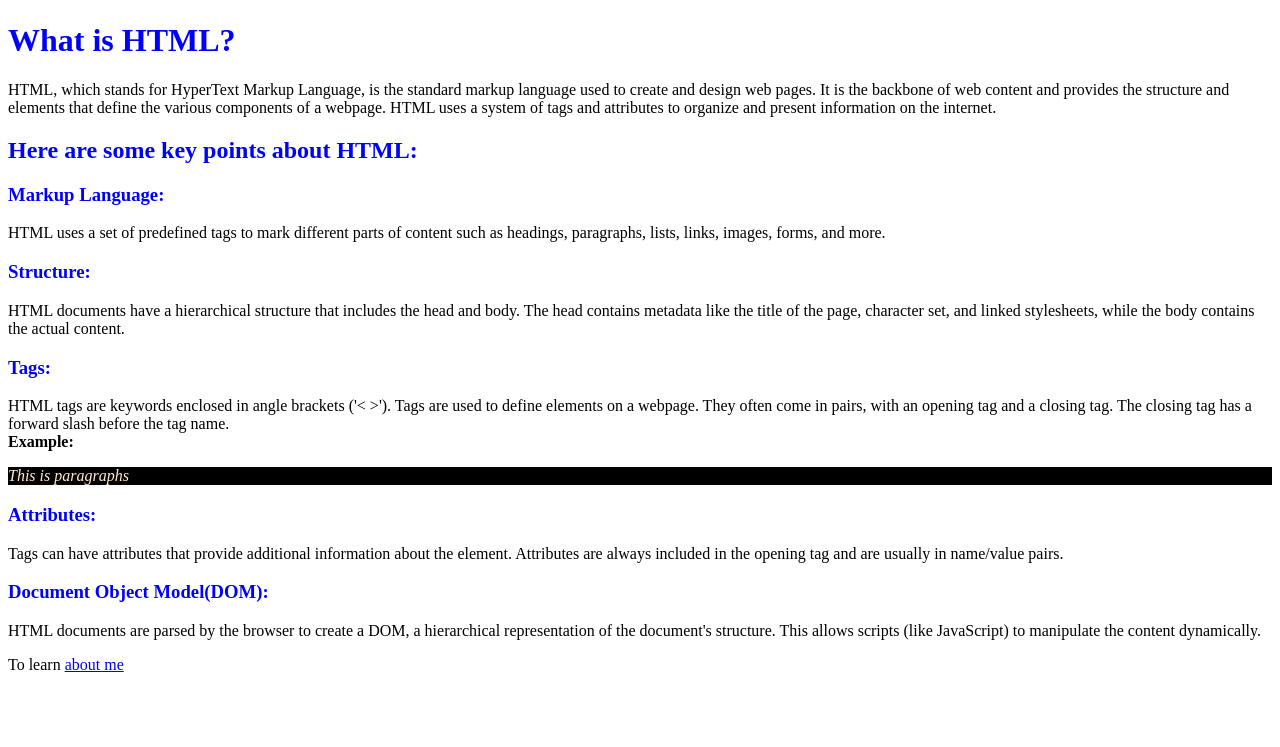
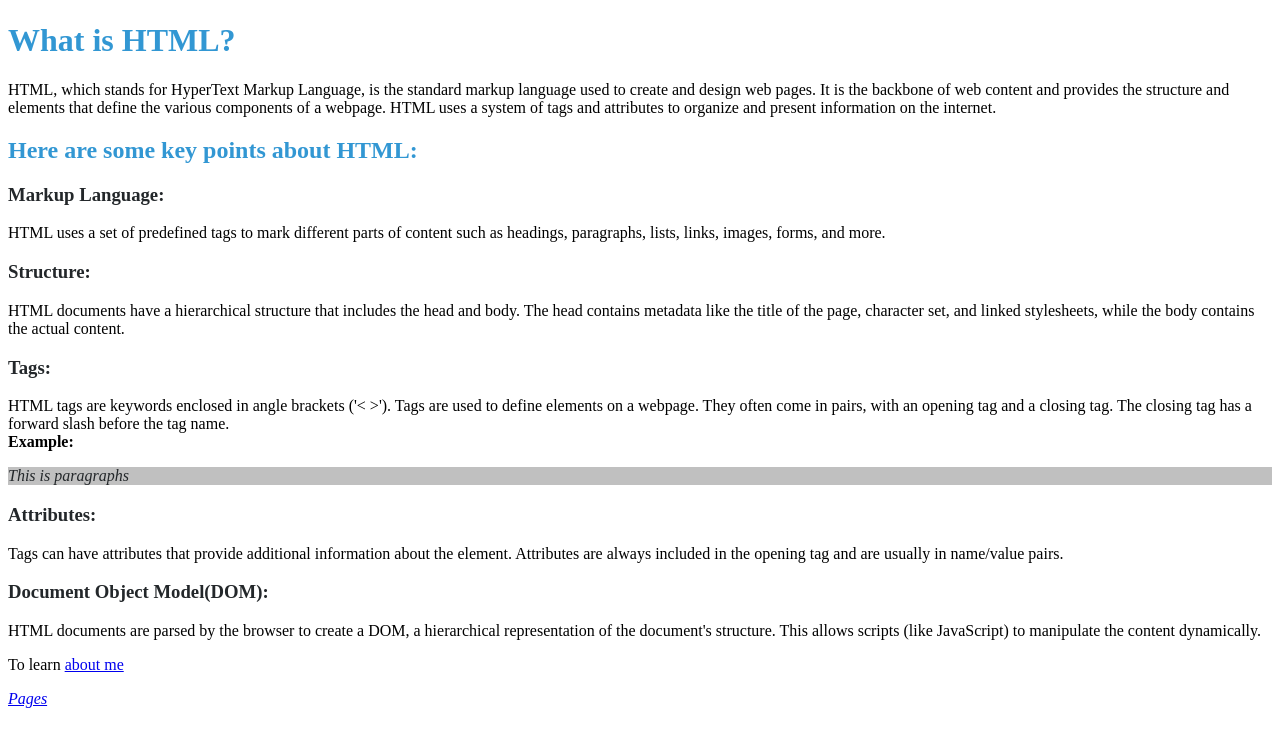
Before and after one commit to Tareqhasanmunna/HTML_learing, a plain HTML site: page index.html in a window 1280 px wide. Shown: the part 27-774 px from the top of the page. Drawn offline with Linux system fonts and the light colour scheme.

Commit message:
Color corrections and new hyperlink added.

```diff
--- a/index.html
+++ b/index.html
@@ -10,17 +10,17 @@
             <center><img src="Image/Bismillah_Calligraphy19.svg">
             </center>
 
-        <h1 style="color: blue;">What is HTML?</h1>
+        <h1 style="color: rgb(50, 151, 211);">What is HTML?</h1>
         <p>HTML, which stands for HyperText Markup Language, is the standard markup language used to create and design web pages. It is the backbone of web content and provides the structure and elements that define the various components of a webpage. HTML uses a system of tags and attributes to organize and present information on the internet.<br></p>
-        <h2 style="color: blue;">Here are some key points about HTML:</h2>
+        <h2 style="color: rgb(50, 151, 211);">Here are some key points about HTML:</h2>
         <p>
-            <h3 style="color: blue;">Markup Language:</h3> HTML uses a set of predefined tags to mark different parts of content such as headings, paragraphs, lists, links, images, forms, and more.<br>
-            <h3 style="color: blue;">Structure:</h3> HTML documents have a hierarchical structure that includes the head and body. The head contains metadata like the title of the page, character set, and linked stylesheets, while the body contains the actual content.<br>
-            <h3 style="color: blue;">Tags:</h3>HTML tags are keywords enclosed in angle brackets ('< >'). Tags are used to define elements on a webpage. They often come in pairs, with an opening tag and a closing tag. The closing tag has a forward slash before the tag name.<br><b>Example:<br></b><p style="background-color: black; color: blanchedalmond;"><i>This is paragraphs</i></p>
-            <h3 style="color: blue;">Attributes:</h3>Tags can have attributes that provide additional information about the element. Attributes are always included in the opening tag and are usually in name/value pairs.<br>
-            <h3 style="color: blue;">Document Object Model(DOM):</h3>HTML documents are parsed by the browser to create a DOM, a hierarchical representation of the document's structure. This allows scripts (like JavaScript) to manipulate the content dynamically.<br>
+            <h3 style="color: rgb(35, 39, 42);">Markup Language:</h3> HTML uses a set of predefined tags to mark different parts of content such as headings, paragraphs, lists, links, images, forms, and more.<br>
+            <h3 style="color: rgb(35, 39, 42) ;">Structure:</h3> HTML documents have a hierarchical structure that includes the head and body. The head contains metadata like the title of the page, character set, and linked stylesheets, while the body contains the actual content.<br>
+            <h3 style="color: rgb(35, 39, 42);">Tags:</h3>HTML tags are keywords enclosed in angle brackets ('< >'). Tags are used to define elements on a webpage. They often come in pairs, with an opening tag and a closing tag. The closing tag has a forward slash before the tag name.<br><b>Example:<br></b><p style="background-color: rgb(192, 192, 192); color: rgb(35, 39, 42);"><i>This is paragraphs</i></p>
+            <h3 style="color: rgb(35, 39, 42);">Attributes:</h3>Tags can have attributes that provide additional information about the element. Attributes are always included in the opening tag and are usually in name/value pairs.<br>
+            <h3 style="color: rgb(35, 39, 42);">Document Object Model(DOM):</h3>HTML documents are parsed by the browser to create a DOM, a hierarchical representation of the document's structure. This allows scripts (like JavaScript) to manipulate the content dynamically.<br>
         </p>
         <p>To learn <a href="about.html" target="_blank">about me</a></p>
-
+        <p style="color: rgb(255, 138, 101); font-style: italic;"><a href="list.html" target="_blank">Pages</a></p>
     </body>
 </html>
```
